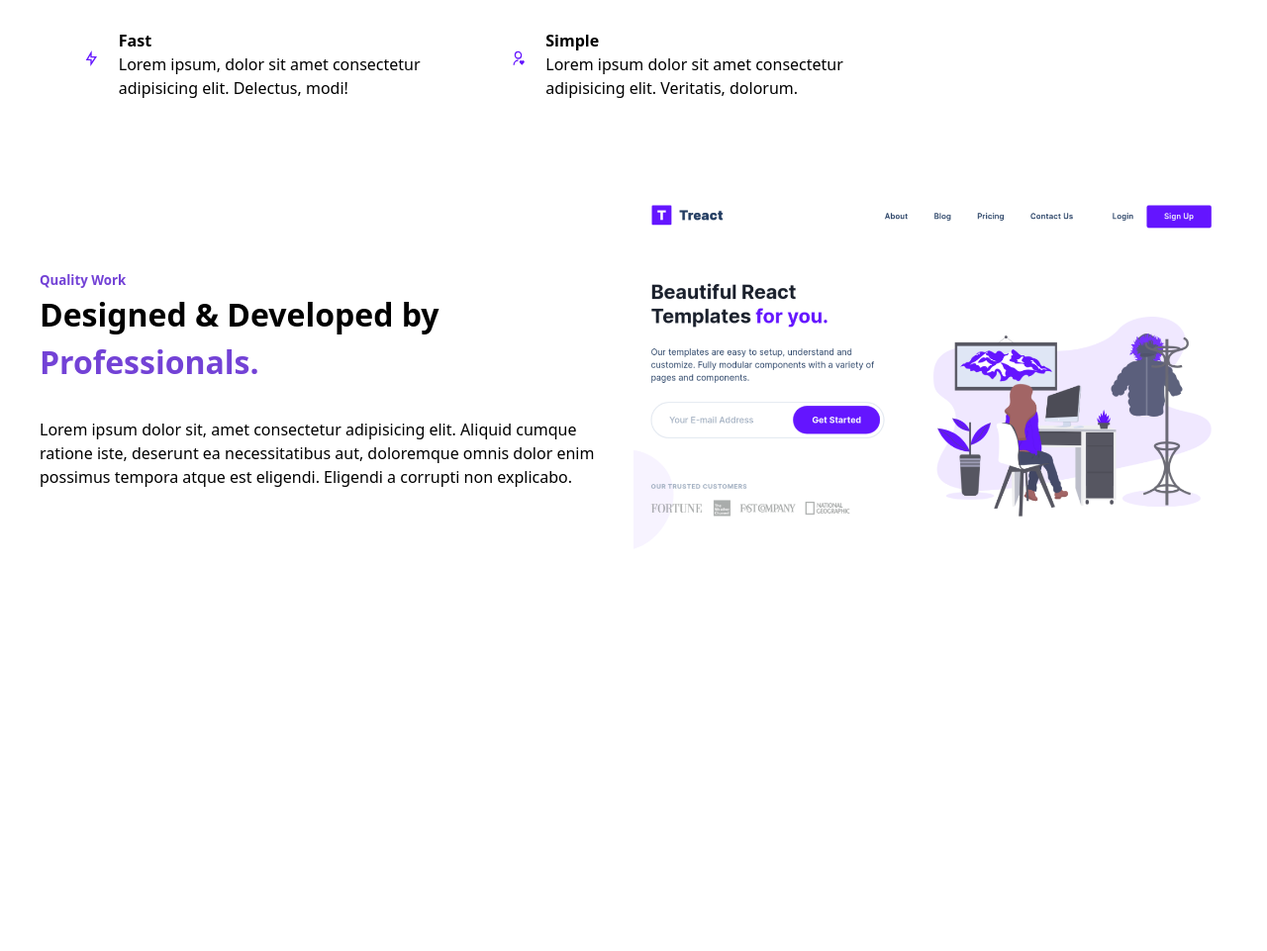
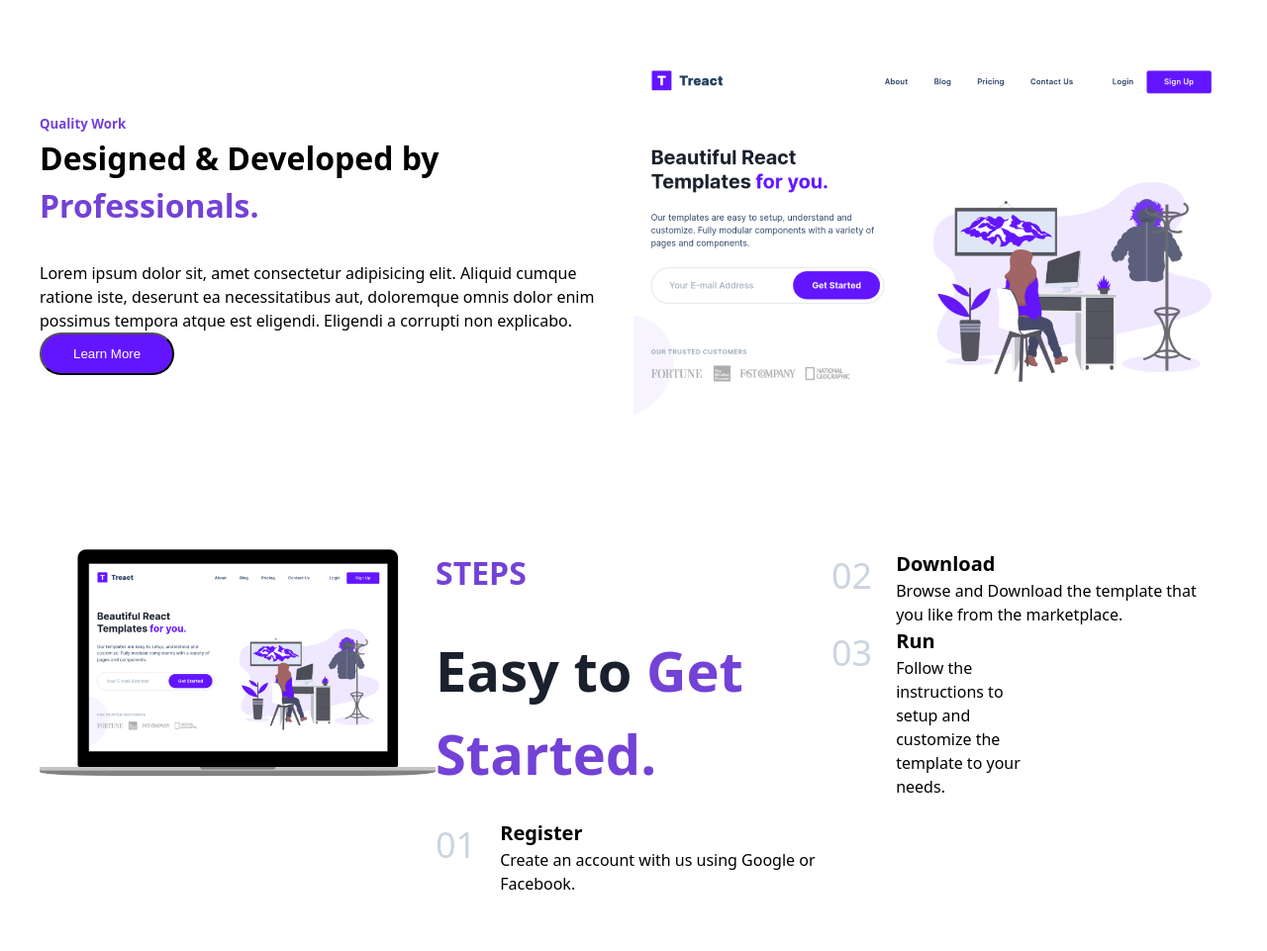
Before and after one commit to theschnopps/treact-project, a plain HTML site: page index.html in a window 1280 px wide. Shown: the part 1084-2045 px from the top of the page at 99% size. Before the commit the page ends 1719 px from the top, so only its background shows below. Drawn offline with Linux system fonts and the light colour scheme.

Commit message:
3rd commit

```diff
--- a/index.html
+++ b/index.html
@@ -134,7 +134,7 @@
             </div>
         </div>
     </section>
-    <section>
+    <section id="quality">
         <div class="container">
             <div class="row">
                 <div class="work">
@@ -144,6 +144,7 @@
                         </h5>
                         <h2 class="quality__work">Designed & Developed by <span class="purple">Professionals.</span></h2>
                         <p>Lorem ipsum dolor sit, amet consectetur adipisicing elit. Aliquid cumque ratione iste, deserunt ea necessitatibus aut, doloremque omnis dolor enim possimus tempora atque est eligendi. Eligendi a corrupti non explicabo.</p>
+                        <button class="nav__link--primary">Learn More</button>
                     </div>
                     <div class="quality__img">
                         <figure>
@@ -154,5 +155,52 @@
             </div>
         </div>
     </section>
+    <section id="steps">
+        <div class="container">
+            <div class="row">
+                <div class="steps__row">
+                    <div class="steps__img">
+                        <figure>
+                            <img src="./hero-screenshot-2.241aac1fbc66db29d873.png" alt="">
+                        </figure>
+                    </div>
+                        <div class="steps__para">
+                            <h2><span class="purple">STEPS</span></h2>
+                            <h1>Easy to <span class="purple">Get Started.</span></h1>
+                            <ul class="steps__steps">
+                                <li class="steps__list">
+                                    <div class="steps__number">01</div>
+                                    <div class="steps__para--para">
+                                        <h6>Register</h6>
+                                        <p>Create an account with us using Google or Facebook.</p>
+                                    </div>
+                                </li>
+                            </ul>
+                        </div>
+                        <div class="steps__para">
+                        <ul class="steps__steps">
+                            <li class="steps__list">
+                                <div class="steps__number">02</div>
+                                <div class="steps__para--para">
+                                    <h6>Download</h6>
+                                    <p>Browse and Download the template that you like from the marketplace.</p>
+                                </div>
+                            </li>
+                        </ul>
+                        <div class="steps__para">
+                        <ul class="steps__steps">
+                            <li class="steps__list">
+                                <div class="steps__number">03</div>
+                                <div class="steps__para--para">
+                                    <h6>Run</h6>
+                                    <p>Follow the instructions to setup and customize the template to your needs.</p>
+                                </div>
+                            </li>
+                        </ul>
+                    </div>
+                </div>
+            </div>
+        </div>
+    </section>
 </body>
 </html>
--- a/styles.css
+++ b/styles.css
@@ -71,6 +71,7 @@ a:hover {
 
 ul {
     display: flex;
+    list-style: none;
 }
 
 li {
@@ -173,13 +174,11 @@ h1 {
     font-size: 56px;
     color: #1a202c;
     margin-bottom: 24px;
-    text-align: center;
 }
 
 h2 {
     font-size: 32px;
     margin-bottom: 32px;
-    text-align: center;
 }
 
 button {
@@ -251,6 +250,24 @@ button:active {
     margin: 32px 0;
 }
 
+.email__button {
+    display: flex;
+    flex-direction: row;
+}
+
+.email__button:focus-within {
+    outline: none;
+}
+
+input {
+    flex-grow: 2;
+}
+
+input:focus {
+    outline: none;
+}
+
+
 .email__button--border {
     width: 100%;
     border-radius: 999px;
@@ -275,7 +292,6 @@ button:active {
 .service {
     display: flex;
     width: calc(100% / 3);
-    margin: 0 16px;
     padding: 32px 8px;
 }
 
@@ -322,3 +338,43 @@ button:active {
 .quality__work {
     text-align: left;
 }
+
+.steps__row {
+    width: 100%;
+    max-width: 1200px;
+    margin: 0 auto;
+    display: flex;
+}
+
+.steps__img {
+    width: 50%;
+}
+
+.steps__para {
+    width: 50%;
+    display: flex;
+    flex-direction: column;
+    text-align: left;
+}
+
+.steps__steps{
+    display: flex;
+}
+
+.steps__number {
+    color: #cbd5e0;
+    font-size: 36px;
+}
+
+.steps__list {
+    display: flex;
+}
+
+h6 {
+    font-size: 20px;
+}
+
+.steps__para--para {
+    margin: 0 0 0 24px;
+
+}
```
Also changed, not shown: hero-screenshot-2.241aac1fbc66db29d873.png (added).
